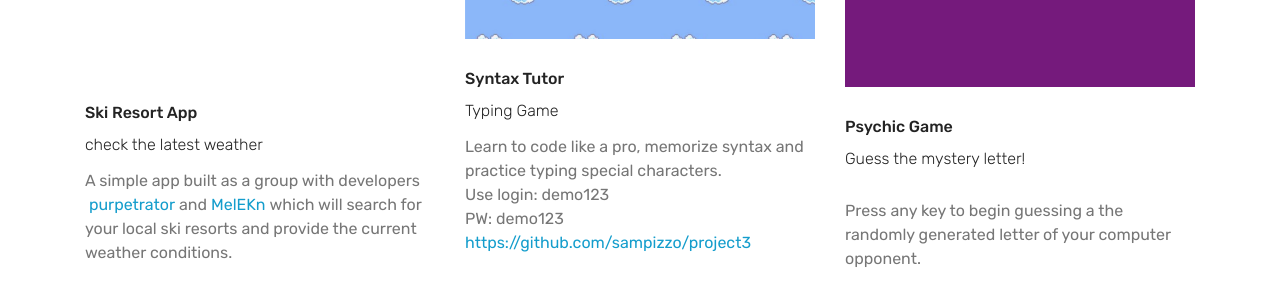
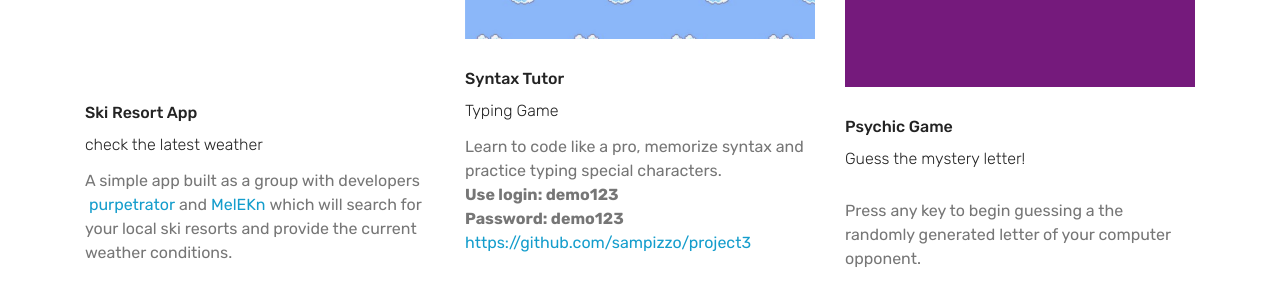
Before and after one commit to noho-glitch/portfolio, a plain HTML site: page index.html in a window 1280 px wide. Shown: the part 1900-2191 px from the top of the page. Drawn offline with Linux system fonts and the light colour scheme; files whose address does not match are found by name.

Commit message:
bolded login info for syntax tutor

```diff
--- a/index.html
+++ b/index.html
@@ -117,7 +117,7 @@
                     <div class="item-content">
                         <h4 class="item-title mbr-fonts-style pb-3 display-7">Syntax Tutor </h4>
                         <h5 class="item-subtitle mbr-fonts-style pb-3 display-4">Typing Game</h5>
-                        <p class="item-text display-7">Learn to code like a pro, memorize syntax and practice typing special characters.<br> Use login: demo123<br>PW: demo123<br><a href="https://github.com/sampizzo/project3">https://github.com/sampizzo/project3</a><br></p>
+                        <p class="item-text display-7">Learn to code like a pro, memorize syntax and practice typing special characters.<br> <b>Use login: demo123</b><br><b>Password: demo123</b><br><a href="https://github.com/sampizzo/project3">https://github.com/sampizzo/project3</a><br></p>
                     </div>
 
                 </div>
```
